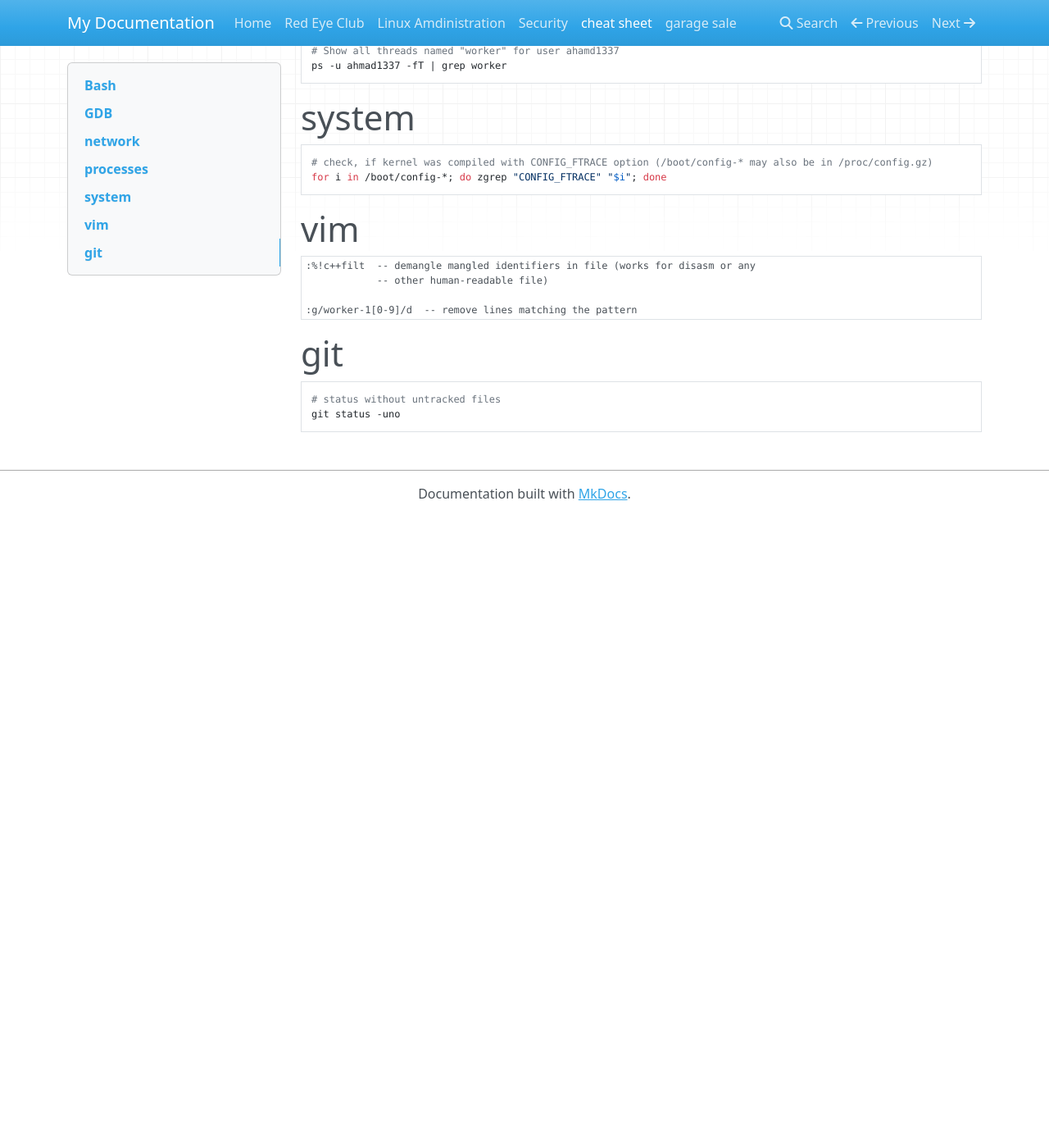
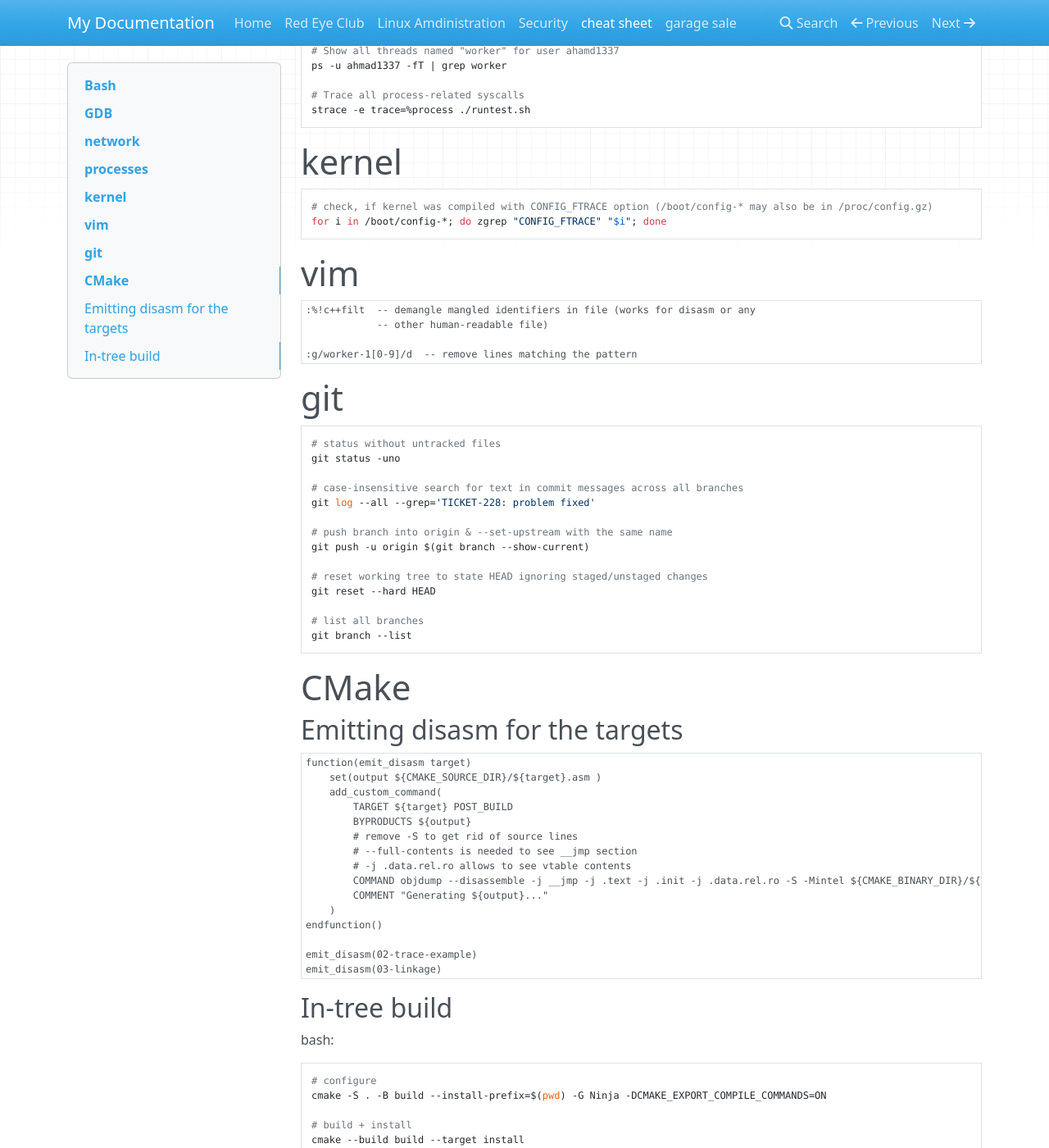
Before and after one commit to iahmad1337/iahmad1337.github.io, an MkDocs documentation site: the page built from docs/cheat-sheet.md, in a window 1280 px wide and 1400 px high, scrolled down 2660 px. Shown: the whole window at 82% size. Built offline with MkDocs 1.6.1, drawn with Linux system fonts in a browser that asks for light colours; nearby versions of some CDN libraries; before the commit the page ends 3290 px from its top, so only the background shows below that; some of the changed text lies outside the part shown.

Commit message:
update cheat-sheet

````diff
--- a/docs/cheat-sheet.md
+++ b/docs/cheat-sheet.md
@@ -137,9 +137,12 @@ ps -efT
 
 # Show all threads named "worker" for user ahamd1337
 ps -u ahmad1337 -fT | grep worker
+
+# Trace all process-related syscalls
+strace -e trace=%process ./runtest.sh
 ```
 
-# system
+# kernel
 ```bash
 # check, if kernel was compiled with CONFIG_FTRACE option (/boot/config-* may also be in /proc/config.gz)
 for i in /boot/config-*; do zgrep "CONFIG_FTRACE" "$i"; done
@@ -157,4 +160,64 @@ for i in /boot/config-*; do zgrep "CONFIG_FTRACE" "$i"; done
 ```bash
 # status without untracked files
 git status -uno
+
+# case-insensitive search for text in commit messages across all branches
+git log --all --grep='TICKET-228: problem fixed'
+
+# push branch into origin & --set-upstream with the same name
+git push -u origin $(git branch --show-current)
+
+# reset working tree to state HEAD ignoring staged/unstaged changes
+git reset --hard HEAD
+
+# list all branches
+git branch --list
 ```
+
+# CMake
+## Emitting disasm for the targets
+```cmake
+function(emit_disasm target)
+    set(output ${CMAKE_SOURCE_DIR}/${target}.asm )
+    add_custom_command(
+        TARGET ${target} POST_BUILD
+        BYPRODUCTS ${output}
+        # remove -S to get rid of source lines
+        # --full-contents is needed to see __jmp section
+        # -j .data.rel.ro allows to see vtable contents
+        COMMAND objdump --disassemble -j __jmp -j .text -j .init -j .data.rel.ro -S -Mintel ${CMAKE_BINARY_DIR}/${target} | c++filt >${output}
+        COMMENT "Generating ${output}..."
+    )
+endfunction()
+
+emit_disasm(02-trace-example)
+emit_disasm(03-linkage)
+```
+
+## In-tree build
+bash:
+```bash
+# configure
+cmake -S . -B build --install-prefix=$(pwd) -G Ninja -DCMAKE_EXPORT_COMPILE_COMMANDS=ON
+
+# build + install
+cmake --build build --target install
+```
+
+& cmake:
+```CMakeLists.txt
+add_executable(tee tee.c)
+add_executable(cp cp.cc)
+add_executable(make_hole make_hole.cc)
+add_executable(wc wc.cc)
+
+install(
+    TARGETS
+        tee
+        cp
+        make_hole
+        wc
+    DESTINATION
+        ${CMAKE_CURRENT_LIST_DIR}/bin
+)
+```
````
Also changed, not shown: docs/itsec.md (+6 -0 lines).
